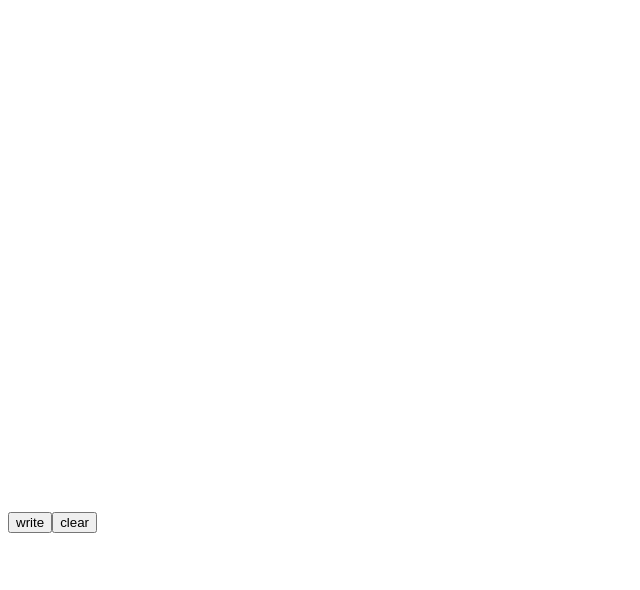
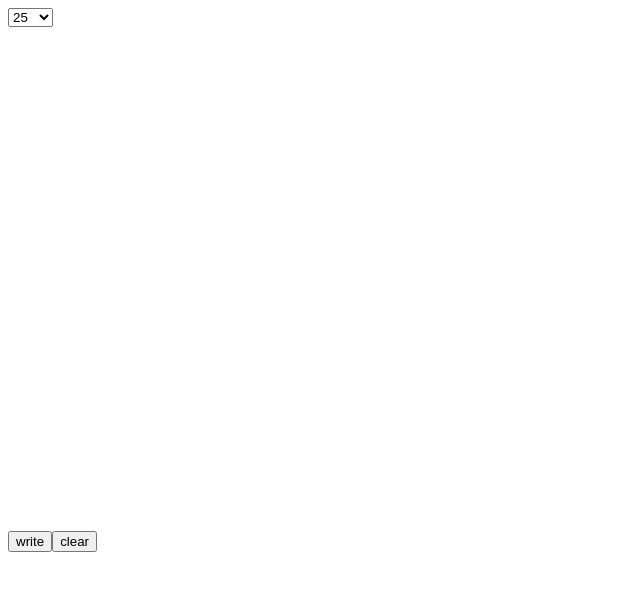
Before and after one commit to S-Isozaki/React-Hooks-Finding, a React app: page / in a window 1280 px wide. Shown: the top 590 px of the page, without its empty margins (0-640 px from the left). Built offline with nearby package versions, Linux system fonts and the light colour scheme.

Commit message:
add select element

```diff
--- a/src/App.js
+++ b/src/App.js
@@ -1,15 +1,34 @@
 import Display from "./Display";
-import { useRef } from "react";
+import { useState, useRef } from "react";
 
 function App() {
-  const ref = useRef();
+  const displayRef = useRef();
+  const [num, setNum] = useState('25');
+  var str = generateRandomString(Number(num));
   return (
     <>
-      <Display ref={ref} />
-      <button onClick={() => {ref.current.drawString()}}>write</button>
-      <button onClick={() => {ref.current.clearCanvas()}}>clear</button>
+      <select onChange={e => setNum(e.target.value)}>
+        <option value="25">25</option>
+        <option value="50">50</option>
+        <option value="100">100</option>
+        <option value="200">200</option>
+      </select>
+      <Display ref={displayRef} />
+      <button onClick={() => {displayRef.current.drawString(str)}}>write</button>
+      <button onClick={() => {displayRef.current.clearCanvas()}}>clear</button>
     </>
   );
 };
 
+const generateRandomString = (len) => {
+  var c = "abcdefghijklmnopqrstuvwxyz0123456789";
+
+  var cl = c.length;
+  var r = "";
+  for(var i=0; i<len; i++){
+      r += c[Math.floor(Math.random()*cl)];
+  }
+  return r;
+}
+
 export default App;
--- a/src/Display.js
+++ b/src/Display.js
@@ -8,10 +8,10 @@ const Display = forwardRef(function Display(props, ref) {
     var ctx = canvas.getContext("2d");
     ctx.clearRect(0, 0, canvas.width, canvas.height);
   }
-  function drawString() {
+  function drawString(str) {
     var canvas = canvasRef.current;
     var ctx = canvas.getContext("2d");
-    ctx.fillText("100", 100, 100);
+    ctx.fillText(str, 100, 100);
   }
   useImperativeHandle(ref, () => {
     return {
```
